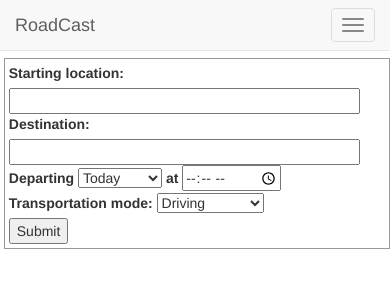
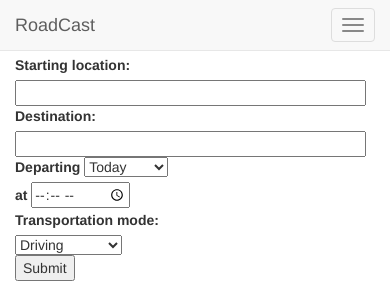
Before and after one commit to rayramsay/roadcast, a Flask app: page / in a window 390 px wide. Shown: the top 281 px of the page. Before the commit the page ends 249 px from the top, so only its background shows below. Run offline with Flask 2, Linux system fonts and the light colour scheme; some libraries are stand-ins or nearby versions.

Commit message:
Took floating panels off map and put them on the grid.

```diff
--- a/templates/base.html
+++ b/templates/base.html
@@ -27,6 +27,7 @@
 
     <nav class="navbar navbar-default navbar-fixed-top">
       <div class="container-fluid">
+
         <!-- Brand and toggle get grouped for better mobile display -->
         <div class="navbar-header">
           <button type="button" class="navbar-toggle collapsed" data-toggle="collapse" data-target="#navbar-collapse" aria-expanded="false">
@@ -36,12 +37,15 @@
             <span class="icon-bar"></span>
           </button>
             <a class="navbar-brand" href="/">RoadCast</a>
-        </div> <!-- close navbar-header -->
+        </div><!-- close navbar-header -->
+
         <!-- Collect the nav links, forms, and other content for toggling -->
         <div class="collapse navbar-collapse" id="navbar-collapse">
           <ul class="nav navbar-nav">
           </ul>
-        </div> <!-- close navbar-collapse -->
+        </div><!-- close navbar-collapse -->
+
+      </div><!-- close container-fluid -->
     </nav>
 
     {% if get_flashed_messages() %}
--- a/templates/index.html
+++ b/templates/index.html
@@ -18,38 +18,21 @@
         #map {
             height: 100%;
         }
-
-        .floating-panel {
-            position: absolute;
-            z-index: 5;
-            background-color: #fff;
-            margin-top: 50px;
-            padding: 1%;
-            border: 1px solid #999;
-        }
-
-        #submission-form {
-            top: 1%;
-            left: 1%;
-        }
-
-        #weather-report {
-            top: 1%;
-            right: 1%;
-            width: 20%;
-        }
     </style>
 
 {% endblock %}
 
 {% block content %}
 
-    <div class="floating-panel" id="submission-form">
+    <div class="container">
 
+      <!-- first row needs to be moved down 55px b/c fixed navbar -->
+      <div class="row" style="margin-top: 55px">
+
+        <div class="col-xs-6" id="submission-form">
+          <form action="/request" method="POST" id="directions-request">
             <!-- The "for" attribute of the <label> tag should be equal to the "id"
             attribute of the related element to bind them together. -->
-
-        <form action="/request" method="POST" id="directions-request">
             <label for="start">Starting location:</label> <input type="text" name="start" id="start" size="40" placeholder=""><br>
             <label for="end">Destination:</label> <input type="text" name="end" id="end" size="40" placeholder=""><br>
             <label for="departure-day">Departing </label> <select name="departure-day" id="departure-day">
@@ -62,21 +45,30 @@
                 <option value="TRANSIT">Public Transit</option>
                 <option value="WALKING">Walking</option>
                 <option value="BICYCLING">Bicycling</option>
-
             </select><br>
             <input type="submit" id="submit-button" value="Submit">
           </form>
-    </div>
+        </div><!-- close submission-form div -->
 
-    <div id="map"></div>
-
-    <div class="floating-panel" id="weather-report">
+        <div class="col-xs-6" id="weather-report">
             <h4>Weather Report</h4>
             <p>On your trip, the weather will mostly be <b><span id="modal-weather"></span></b>.</p>
             <p>The chance of precipitation is <b><span id="precip-prob"></span></b>%.</p>
             <p>The average temperature will be <b><span id="avg-temp"></span></b>℉.</p>
-    </div>
+        </div> <!-- close weather-report div -->
         <script>$("#weather-report").hide();</script>
+
+      </div><!-- close row -->
+    </div><!-- close container -->
+
+    <div class="container-fluid" style="height: 79%">
+
+      <div class="row" style="height: 100%">
+
+        <div id="map"></div>
+
+      </div><!-- close row -->
+    </div><!-- close container -->
 
 {% endblock %}
 
```
Lines whose indentation alone changed are shown as unchanged.
